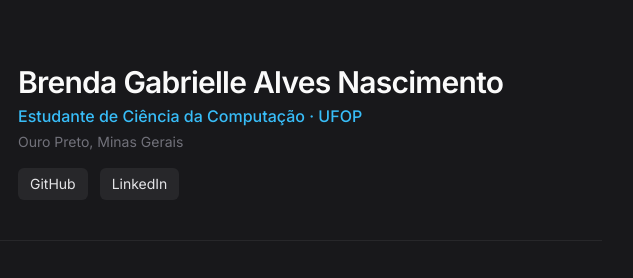
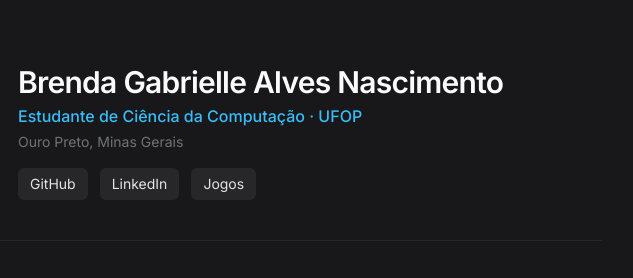
Before and after one commit to Brendagnasc/Brendagnasc.github.io, a plain HTML site: page index.html in a window 1280 px wide. Shown: the top 278 px of the page, 398-1031 px from the left. Drawn offline with nearby package versions, Linux system fonts and the light colour scheme.

Commit message:
feat: link para a pagina de jogos no cabecalho

```diff
--- a/index.html
+++ b/index.html
@@ -43,6 +43,10 @@
           <a href="https://linkedin.com/in/brenda-gabrielle-85242a416"
              class="px-3 py-1.5 rounded-md bg-zinc-800 text-zinc-200 hover:bg-zinc-700 transition-colors">
             LinkedIn
+          </a>
+          <a href="jogos/"
+             class="px-3 py-1.5 rounded-md bg-zinc-800 text-zinc-200 hover:bg-zinc-700 transition-colors">
+            Jogos
           </a>
         </div>
       </div>
```
